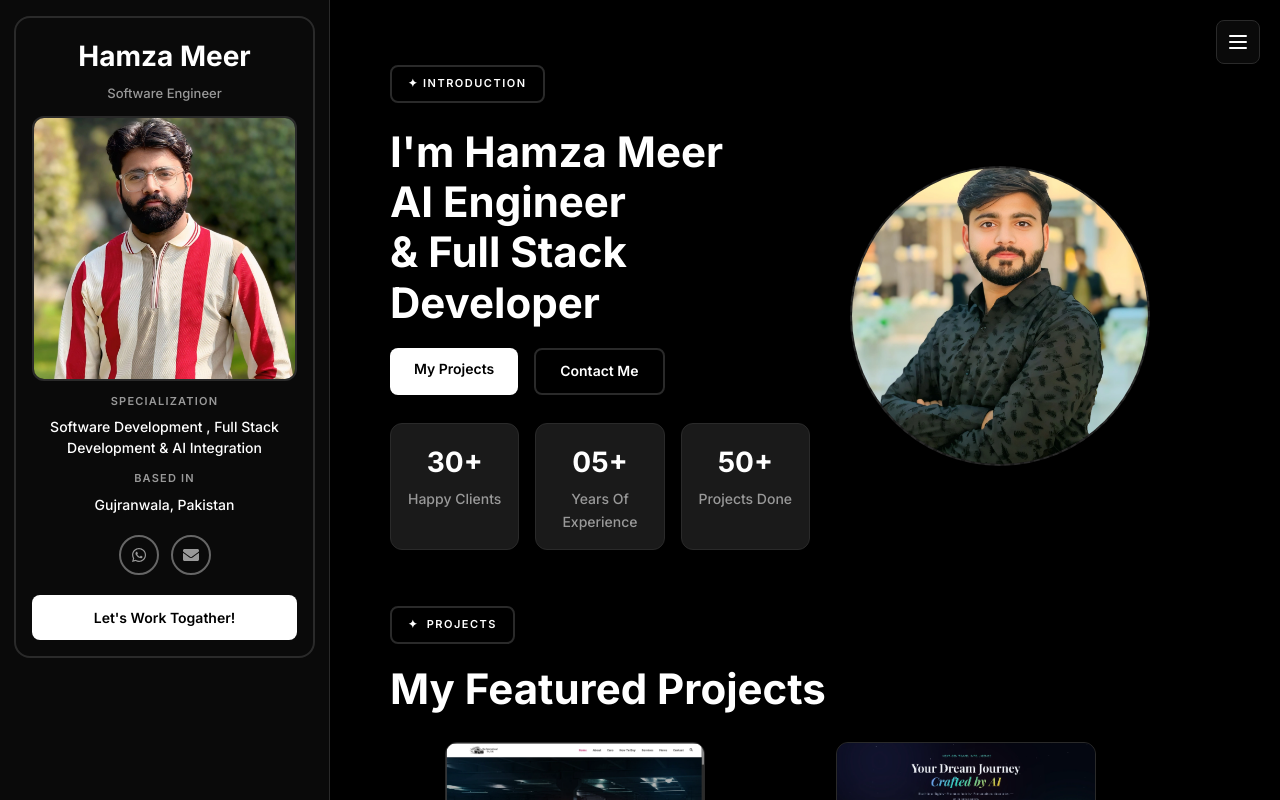
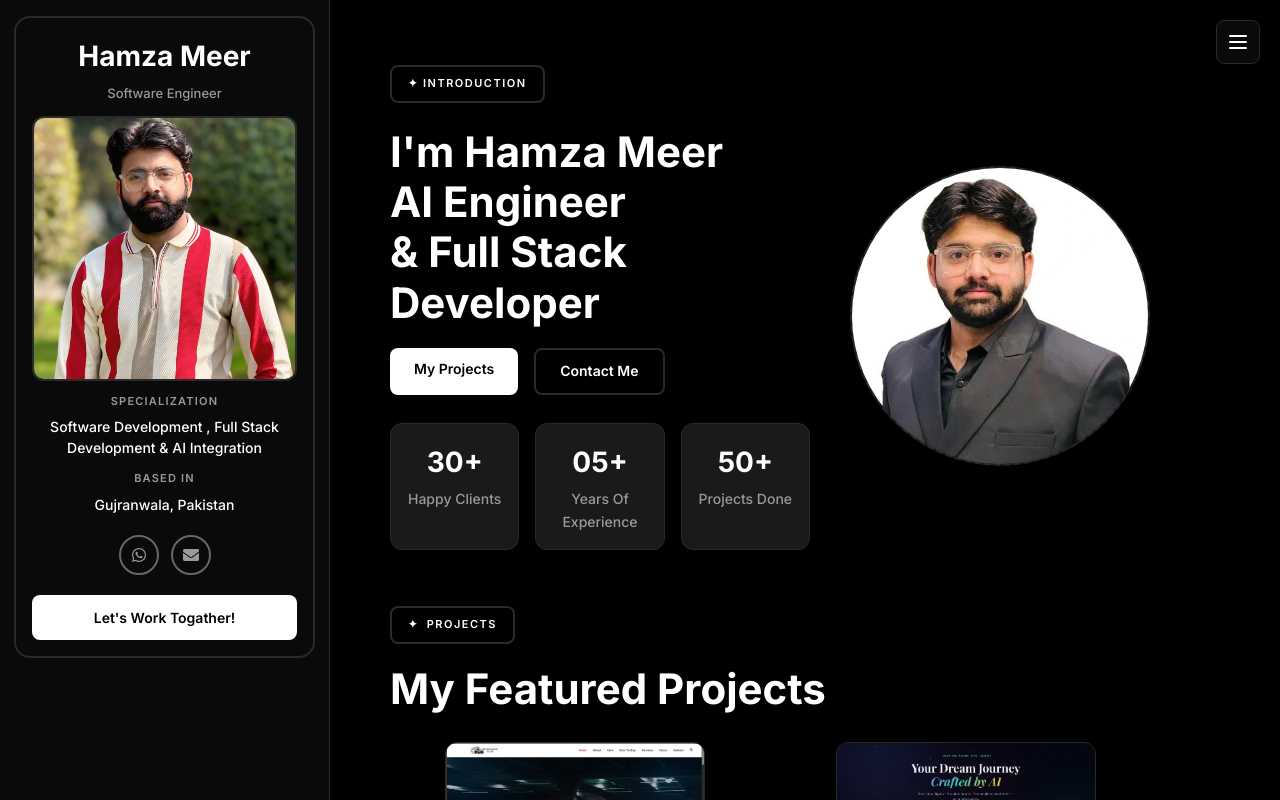
Before and after one commit to Hamza-Meer007/portfolio-new, a React (Vite) app: page / in a window 1280 px wide. Shown: the top 800 px of the page. Built offline with nearby package versions, Linux system fonts and the light colour scheme.

Commit message:
Update profile picture source in HeroSection

```diff
--- a/src/components/HeroSection.jsx
+++ b/src/components/HeroSection.jsx
@@ -70,7 +70,7 @@ const HeroSection = () => {
           >
             <div className="image-placeholder">
               <img
-                src="/profile-pic.webp"
+                src="/team_hamza.webp"
                 alt="Hamza Meer"
                 loading="lazy"
                 width="300"
```
